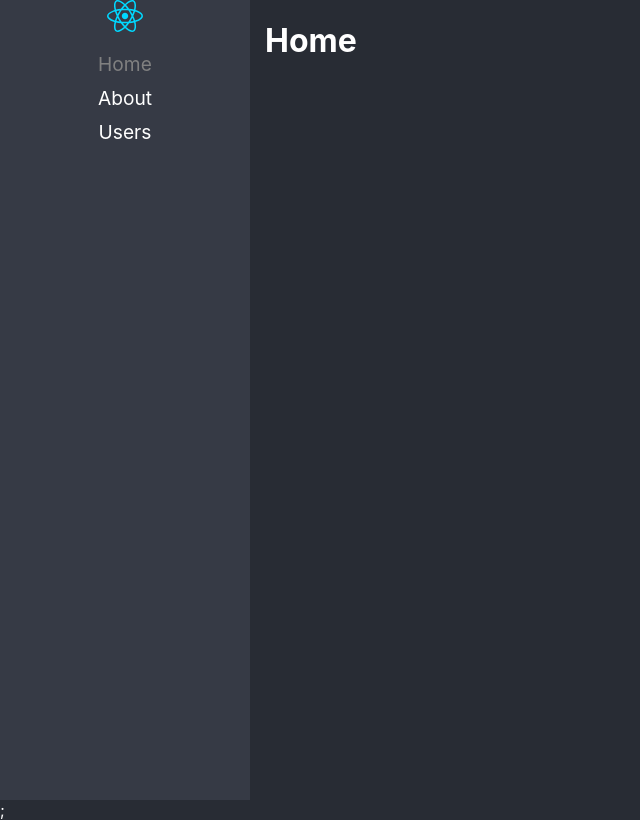
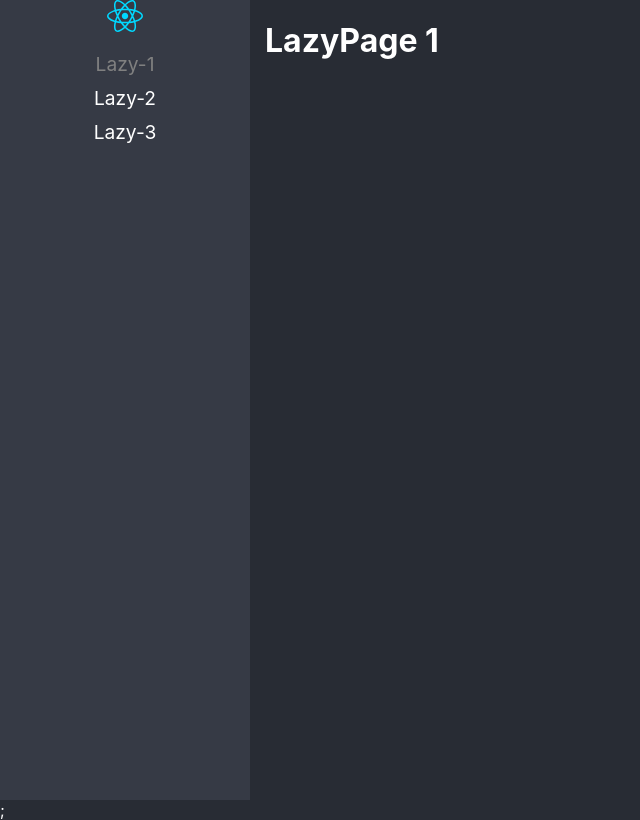
Before and after one commit to fherrera2190/React-Pro-FH, a React (Vite) app in the folder react-app/: page /lazy1 in a window 1280 px wide. Before the commit this address led to /home. Shown: the whole page, without its empty margins (0-640 px from the left). Built offline with nearby package versions, Linux system fonts and the light colour scheme.

Commit message:
Lazy Load Basico done!

```diff
--- /dev/null
+++ b/react-app/src/01-lazyload/pages/LazyPage1.tsx
@@ -0,0 +1,5 @@
+const LazyPage1 = () => {
+  return <h1>LazyPage 1</h1>;
+};
+
+export default LazyPage1;
--- /dev/null
+++ b/react-app/src/01-lazyload/pages/LazyPage2.tsx
@@ -0,0 +1,4 @@
+ const LazyPage2 = () => {
+  return <h1>LazyPage 2</h1>;
+};
+export default LazyPage2;
--- /dev/null
+++ b/react-app/src/01-lazyload/pages/LazyPage3.tsx
@@ -0,0 +1,4 @@
+const LazyPage3 = () => {
+  return <h1>LazyPage 3</h1>;
+};
+export default LazyPage3;
--- /dev/null
+++ b/react-app/src/01-lazyload/pages/index.ts
@@ -0,0 +1,4 @@
+export { LazyPage1 } from "./LazyPage1";
+export { LazyPage2 } from "./LazyPage2";
+export { LazyPage3 } from "./LazyPage3";
+3;
--- a/react-app/src/routes/Navigation.tsx
+++ b/react-app/src/routes/Navigation.tsx
@@ -1,56 +1,37 @@
-import {
-  BrowserRouter,
-  Navigate,
-  NavLink,
-  Route,
-  Routes,
-} from "react-router-dom";
+import { BrowserRouter, Navigate, Route, Routes } from "react-router-dom";
 
 import logo from "../assets/react.svg";
+import { routes } from "./routes";
+import { NavLi } from "./components/NavLi";
+import { Suspense } from "react";
 
 export const Navigation = () => {
   return (
     <>
+      <Suspense fallback={<h1>Nemesis</h1>}>
         <BrowserRouter>
           <div className="main-layout">
             <nav>
               <img src={logo} alt="React Logo" />
               <ul>
-              <li>
-                <NavLink
-                  to="/home"
-                  className={({ isActive }) => (isActive ? "nav-active" : "")}
-                >
-                  Home
-                </NavLink>
-              </li>
-              <li>
-                <NavLink
-                  to="/about"
-                  className={({ isActive }) => (isActive ? "nav-active" : "")}
-                >
-                  About
-                </NavLink>
-              </li>
-              <li>
-                <NavLink
-                  to="/users"
-                  className={({ isActive }) => (isActive ? "nav-active" : "")}
-                >
-                  Users
-                </NavLink>
-              </li>
+                {routes.map(({ to, name }) => (
+                  <NavLi key={to} to={to} name={name} />
+                ))}
               </ul>
             </nav>
 
             <Routes>
-            <Route path="/home" element={<h1>Home</h1>} />
-            <Route path="/about" element={<h1>About</h1>} />
-            <Route path="/users" element={<h1>Users</h1>} />
-            <Route path="/*" element={<Navigate to="/home" replace />} />
+              {routes.map(({ path, Component }) => (
+                <Route path={path} key={path} element={<Component />} />
+              ))}
+              <Route
+                path="/*"
+                element={<Navigate replace to={routes[0].to} />}
+              />
             </Routes>
           </div>
         </BrowserRouter>
+      </Suspense>
       ;
     </>
   );
--- /dev/null
+++ b/react-app/src/routes/components/NavLi.tsx
@@ -0,0 +1,19 @@
+import { NavLink } from "react-router-dom";
+
+interface NavLiProps {
+  name: string;
+  to: string;
+}
+
+export const NavLi = ({ to, name }: NavLiProps) => {
+  return (
+    <li key={to}>
+      <NavLink
+        to={to}
+        className={({ isActive }) => (isActive ? "nav-active" : "")}
+      >
+        {name}
+      </NavLink>
+    </li>
+  );
+};
--- /dev/null
+++ b/react-app/src/routes/routes.ts
@@ -0,0 +1,35 @@
+import { lazy, LazyExoticComponent, ReactNode } from "react";
+
+type JSXComponent = () => ReactNode;
+
+interface Route {
+  to: string;
+  path: string;
+  Component: LazyExoticComponent<JSXComponent> | JSXComponent;
+  name: string;
+}
+//Nota para vite es distinto"AVERIGUAR"
+const Lazy1 = lazy(() => import(/* webpackChunkName: "LazyPage1"*/ "../01-lazyload/pages/LazyPage1"));
+const Lazy2 = lazy(() => import(/* webpackChunkName: "LazyPage2"*/ "../01-lazyload/pages/LazyPage2"));
+const Lazy3 = lazy(() => import(/* webpackChunkName: "LazyPage3"*/ "../01-lazyload/pages/LazyPage3"));
+
+export const routes: Route[] = [
+  {
+    to: "/lazy1",
+    path: "lazy1",
+    Component: Lazy1,
+    name: "Lazy-1",
+  },
+  {
+    to: "/lazy2",
+    path: "lazy2",
+    Component: Lazy2,
+    name: "Lazy-2",
+  },
+  {
+    to: "/lazy3",
+    path: "lazy3",
+    Component: Lazy3,
+    name: "Lazy-3",
+  },
+];
```
Lines whose indentation alone changed are shown as unchanged.
